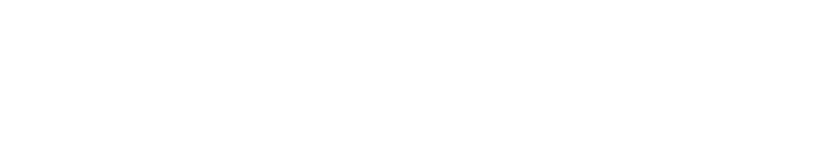
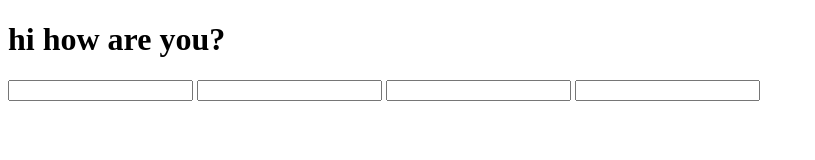
Before and after one commit to yogeswaranv007/practice, a plain HTML site: page index.html in a window 1280 px wide. Shown: the whole page, without its empty margins (0-815 px from the left). Drawn offline with Linux system fonts and the light colour scheme.

Commit message:
[update] added four inputs

```diff
--- a/index.html
+++ b/index.html
@@ -6,6 +6,10 @@
     <title>team hello</title>
 </head>
 <body>
-
+    <h1>hi how are you?</h1>
+    <input type="text" class="name"/>
+    <input type="text" class="email"/>
+    <input type="text" class="unique_id"/>
+    <input type="text" class="phone_number"/>
 </body>
 </html>
```
